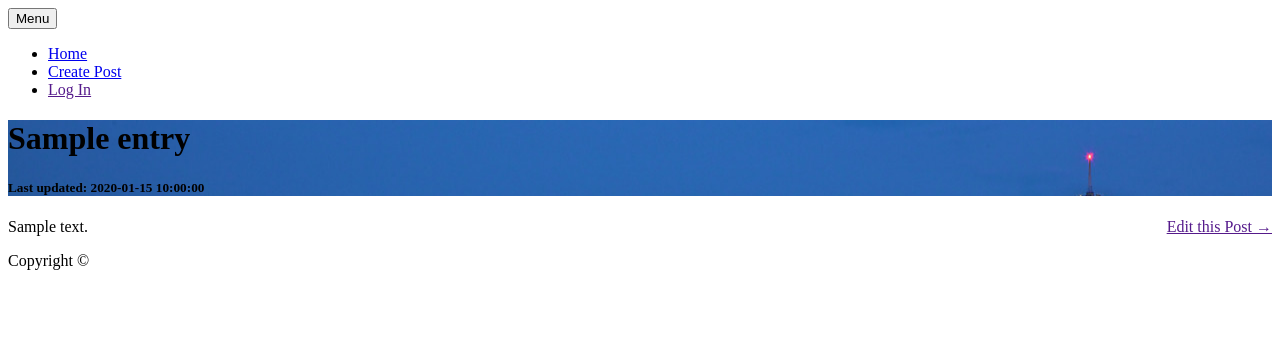
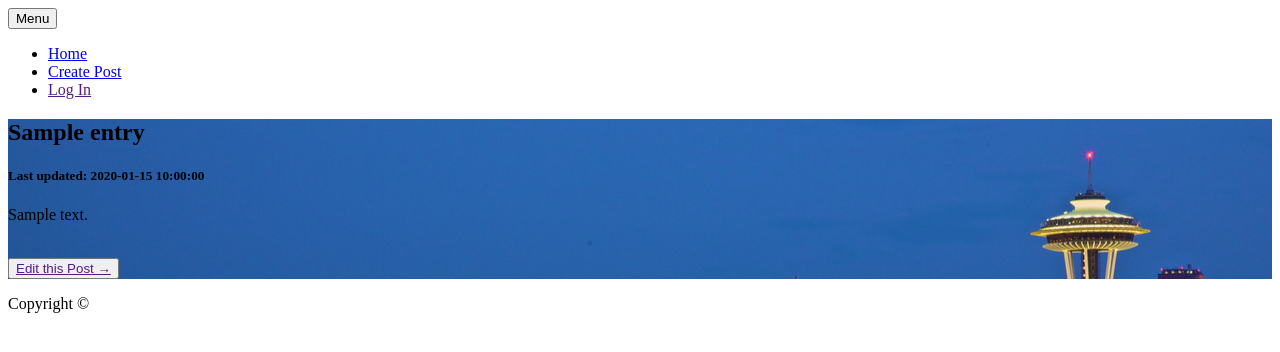
Before and after one commit to chaitanyanarukulla/pyramid-learning-journal, a Python web app: template learning_journal/templates/read.jinja2 in a window 1280 px wide. Shown: the top 352 px of the page. Run offline with Jinja, Linux system fonts and the light colour scheme; the template is opened without the code that fills it: most values are stand-ins (such as "Sample title", 1, 10 or a date in 2020).

```diff
--- a/learning_journal/static/clean-blog.css
+++ b/learning_journal/static/clean-blog.css
@@ -5,7 +5,7 @@
  */
 body {
   font-size: 20px;
-  color: #333333;
+  color: black;
   font-family: 'Lora', 'Times New Roman', serif; }
 
 p {
--- a/learning_journal/templates/create.jinja2
+++ b/learning_journal/templates/create.jinja2
@@ -8,11 +8,12 @@
        <h2>Keep the words flowing</h2>
         <form method="POST" name="sentMessage" id="contactForm" novalidate>
           <div class="form-group ">
-             <input type="text" placeholder="Title" name="title" class="form-control" place>
+             <input type="text" color="black" placeholder="Title" name="title" class="form-control" place>
               </div>
               <div class="">
               <textarea rows="10" placeholder="Body" name="body" class="form-control"></textarea>
-        <button type="submit" class="btn btn-secondary float-right">Publish &rarr;</button>
+              <br>
+            <button type="submit" class="btn btn-secondary float-center">Publish &rarr;</button>
           </div>
         </form>
       </div>
--- a/learning_journal/templates/index.jinja2
+++ b/learning_journal/templates/index.jinja2
@@ -6,7 +6,7 @@
         <div class="row">
           <div class="col-lg-8 col-md-10 mx-auto">
             <div class="site-heading">
-              <h1>Daily blogs </h1>
+              <h2>Daily blogs </h2>
               <span class="subheading"></span>
             </div>
           </div>
@@ -21,7 +21,6 @@
         <div class="clearfix">
           <div class="card-body">
           <h4 class="card-title">{{ entry.title|upper }}</h4><h5>Last updated: {{ entry.creation_date }}</h5>
-       {#    <p class="card-text">{{ entry.body }}</p> #}
           <a href="{{ request.route_url('detail', id=entry.id) }}" class="btn btn-secondary  ">Read this blog &rarr;</a>
         </div>
     {% endfor %}
--- a/learning_journal/templates/read.jinja2
+++ b/learning_journal/templates/read.jinja2
@@ -5,20 +5,21 @@
 <header class="masthead" style="background-image: url('../static/seattle.jpg')">
       <div class="col-lg-8 col-md-10 mx-auto">
         <div class="site-heading">
-          <h1>{{ entry.title }}</h1>
-{#           <h5>Last updated: {{ entry.creation_date }}</h5>
- #}          <span class="subheading"><h5>Last updated: {{ entry.creation_date }}</h5></span>
+           <div  class="form-control">
+            <div class="card-body" >
+          <h2>{{ entry.title }}</h2>
+         <span class="subheading"><h5>Last updated: {{ entry.creation_date }}</h5></span>
+            <div  class="form-control">
+            <div class="card-body" >
+                <p class="card-text">{{ entry.body }}</p>
+            </div>
+            </div>
+            </div>
+            </div>
+            <br>
+            <button><a class="btn btn-secondary float-center" href="{{ request.route_url('update', id=entry.id) }}">Edit this Post &rarr;</a></button>
+            </div>
         </div>
       </div>
-      <a class="btn btn-secondary float-right" href="{{ request.route_url('update', id=entry.id) }}" style="float: right">Edit this Post &rarr;</a>
-      </header>
-            <div class="card-footer text-muted">
-            <div class="clearfix">
-            <div class="card-body">
-                <p class="card-text">{{ entry.body }}</p>
-                </div>
-            </div>
-            </div>
-        </main>
-    </div>
+</header>
 {% endblock %}
```
Also changed, not shown: learning_journal/templates/edit.jinja2 (+4 -23 lines), learning_journal/static/bootstrap.main.css. Lines whose indentation alone changed are shown as unchanged.
